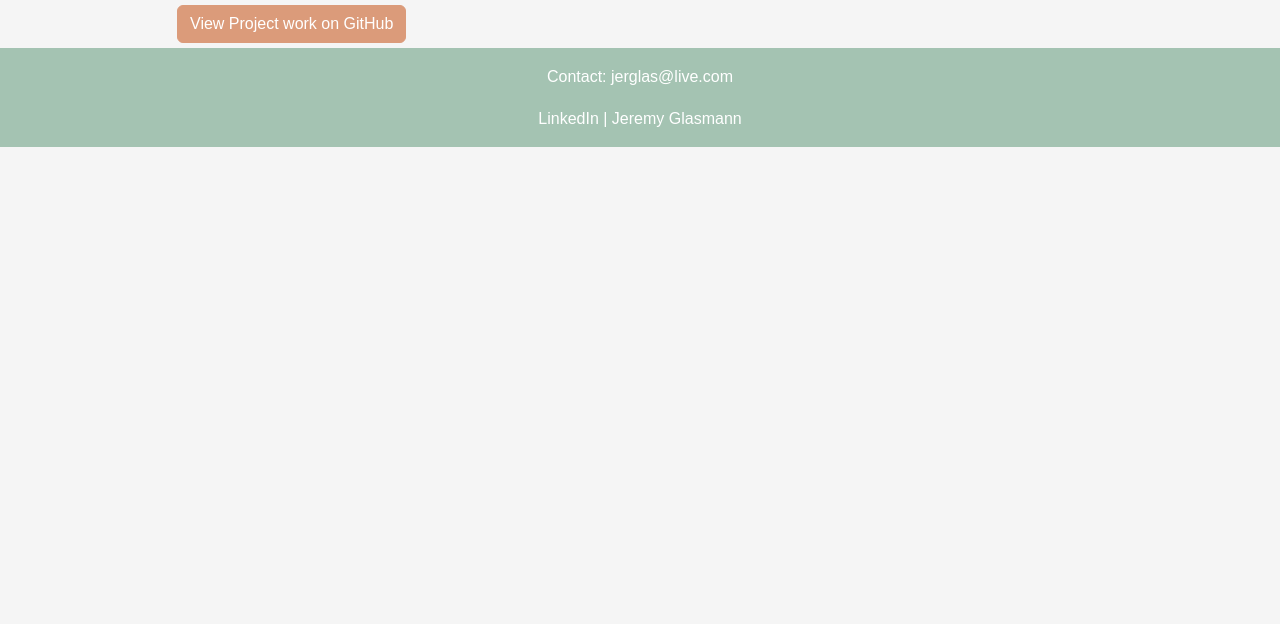
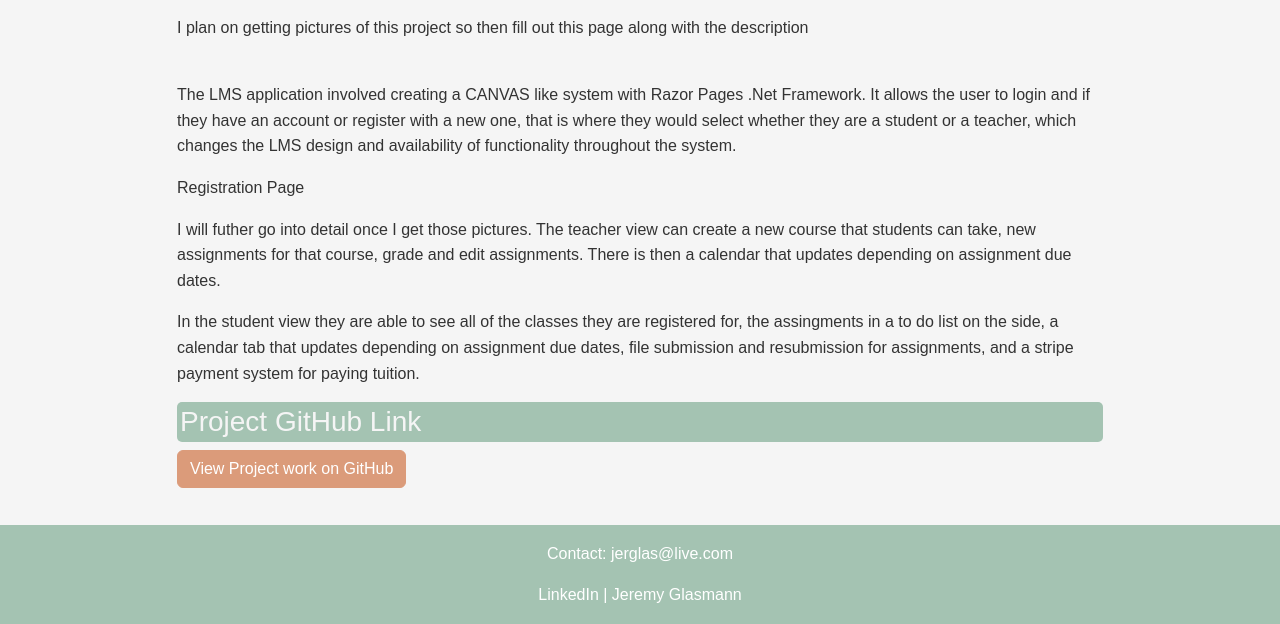
Before and after one commit to JeremyGlasmann/jeremyglasmann.github.io, a plain HTML site: page Projects/Project2.html in a window 1280 px wide. Shown: the part 223-847 px from the top of the page. Before the commit the page ends 800 px from the top, so only its background shows below. Drawn offline with nearby package versions, Linux system fonts and the light colour scheme.

Commit message:
Short project two description before I get images of the group project and github link.

```diff
--- a/Projects/Project2.html
+++ b/Projects/Project2.html
@@ -17,11 +17,35 @@
         </div>
     </nav>
 
+    <section id="project">
         <div class="container">
             <div class="row justify-content-center">
                 <div class="col-md-10">
                     <h1>Learning Management System Project</h1>
                     <h3>Project Description</h3>
+
+                    <br />
+                    <p>
+                        I plan on getting pictures of this project so then fill out this page along with the description
+                    </p>
+                    <br />
+
+                    <p>
+                        The LMS application involved creating a CANVAS like system with Razor Pages .Net Framework. It allows the user to login
+                        and if they have an account or register with a new one, that is where they would select whether they are a student or a
+                        teacher, which changes the LMS design and availability of functionality throughout the system.
+                    </p>
+                    <p>Registration Page</p>
+                    <p>
+                        I will futher go into detail once I get those pictures. The teacher view can create a new course that students can take,
+                        new assignments for that course, grade and edit assignments. There is then a calendar that updates depending on assignment
+                        due dates.
+                    </p>
+                    <p>
+                        In the student view they are able to see all of the classes they are registered for, the assingments in a to do list on the
+                        side, a calendar tab that updates depending on assignment due dates, file submission and resubmission for assignments, and a
+                        stripe payment system for paying tuition.
+                    </p>
                     <h3>Project GitHub Link</h3>
                     <a href="https://github.com/JeremyGlasmann/CS3750GroupProject" class="btn btn-primary" target="_blank" rel="noopener noreferrer">
                         View Project work on GitHub
```
